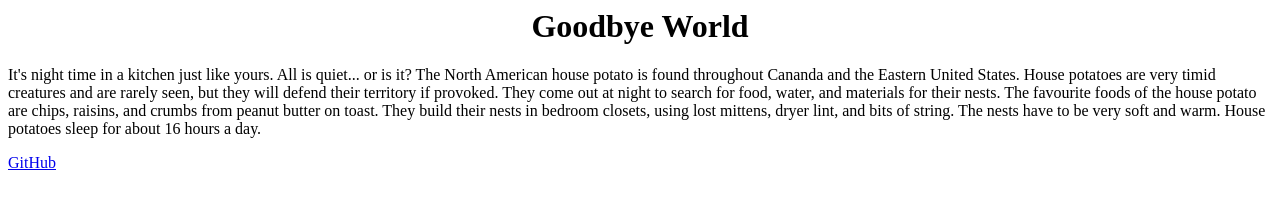
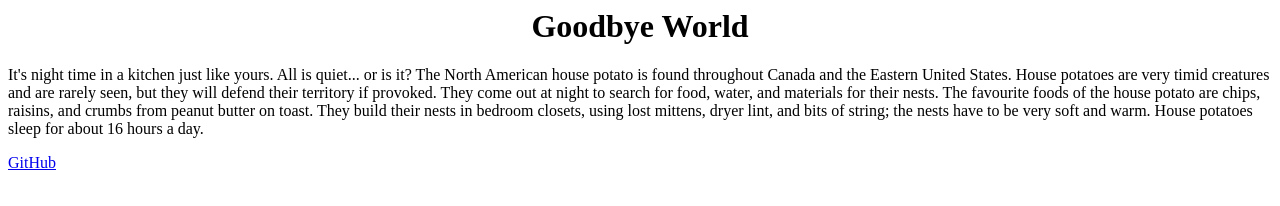
Before and after one commit to trankevi/trankevi.github.io, a plain HTML site: page index.html in a window 1280 px wide. Drawn offline with Linux system fonts and the light colour scheme.

Commit message:
fixed small typo in placeholder html

```diff
--- a/index.html
+++ b/index.html
@@ -4,7 +4,7 @@
 </head>
 <body>
     <h1 align="center">Goodbye World</h1>
-    <p>It's night time in a kitchen just like yours. All is quiet... or is it? The North American house potato is found throughout Cananda and the Eastern United States. House potatoes are very timid creatures and are rarely seen, but they will defend their territory if provoked. They come out at night to search for food, water, and materials for their nests. The favourite foods of the house potato are chips, raisins, and crumbs from peanut butter on toast. They build their nests in bedroom closets, using lost mittens, dryer lint, and bits of string. The nests have to be very soft and warm. House potatoes sleep for about 16 hours a day.</p>
+    <p>It's night time in a kitchen just like yours. All is quiet... or is it? The North American house potato is found throughout Canada and the Eastern United States. House potatoes are very timid creatures and are rarely seen, but they will defend their territory if provoked. They come out at night to search for food, water, and materials for their nests. The favourite foods of the house potato are chips, raisins, and crumbs from peanut butter on toast. They build their nests in bedroom closets, using lost mittens, dryer lint, and bits of string; the nests have to be very soft and warm. House potatoes sleep for about 16 hours a day.</p>
     <div class="link">
         <a href="https://github.com/trankevi">GitHub</a>
     </div>
```
